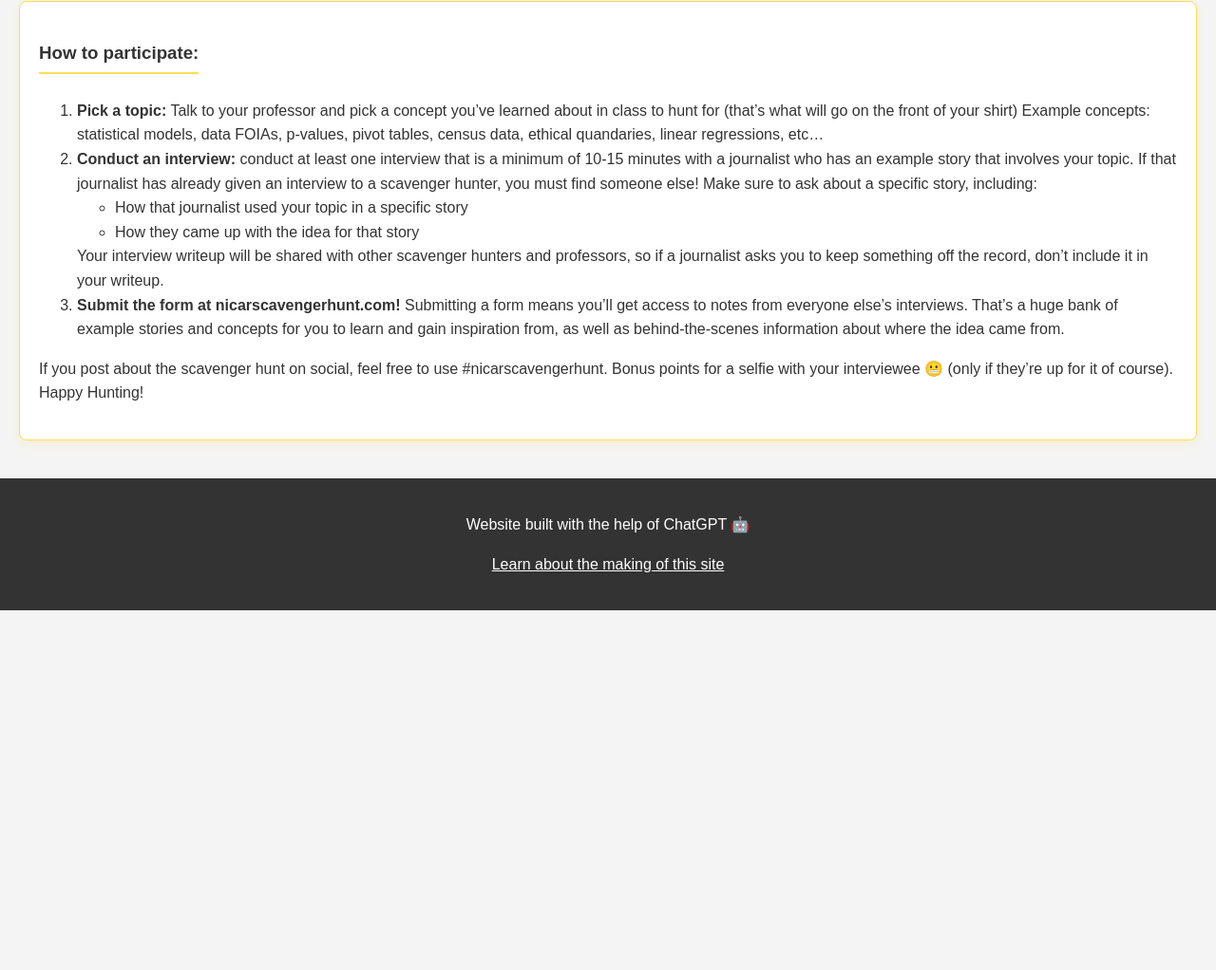
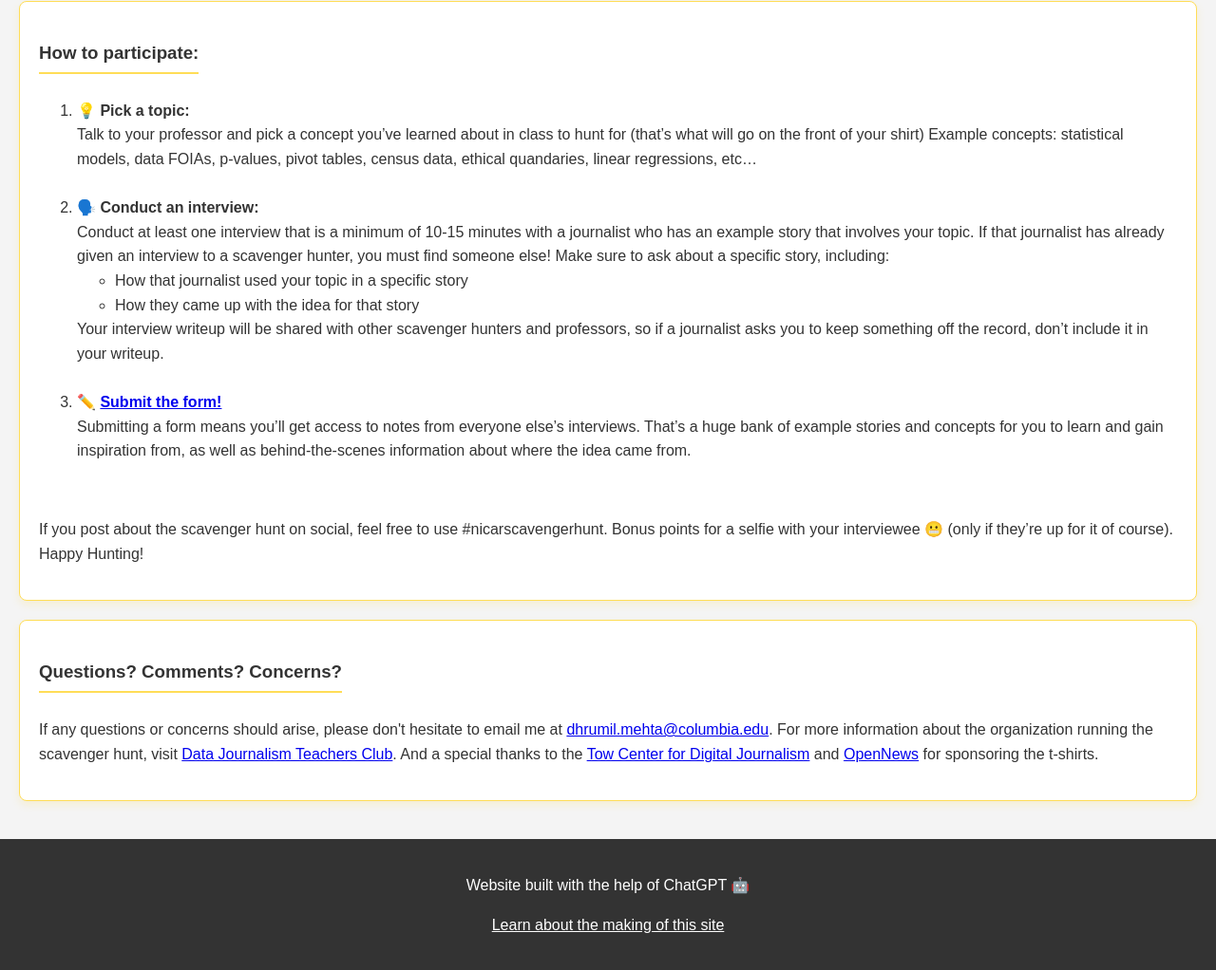
Before and after one commit to dmil/nicar-scavenger-hunt, a plain HTML site: page index.html in a window 1280 px wide. Shown: the part 879-1901 px from the top of the page at 95% size. Before the commit the page ends 1522 px from the top, so only its background shows below. Drawn offline with Linux system fonts and the light colour scheme.

Commit message:
Add sponsorship info

```diff
--- a/index.html
+++ b/index.html
@@ -26,21 +26,26 @@
         <section class="participate-section">
             <h3>How to participate:</h3>
             <ol>
-                <li><strong>Pick a topic:</strong> Talk to your professor and pick a concept you’ve learned about in class to hunt for (that’s what will go on the front of your shirt) Example concepts: statistical models, data FOIAs, p-values, pivot tables, census data, ethical quandaries, linear regressions, etc…</li>
-                <li><strong>Conduct an interview:</strong> conduct at least one interview that is a minimum of 10-15 minutes with a journalist who has an example story that involves your topic. If that journalist has already given an interview to a scavenger hunter, you must find someone else! Make sure to ask about a specific story, including:
+                <li><strong>💡 Pick a topic:</strong> <br/>Talk to your professor and pick a concept you’ve learned about in class to hunt for (that’s what will go on the front of your shirt) Example concepts: statistical models, data FOIAs, p-values, pivot tables, census data, ethical quandaries, linear regressions, etc…</li>
+                <br/>
+                <li><strong>🗣️ Conduct an interview:</strong><br/> Conduct at least one interview that is a minimum of 10-15 minutes with a journalist who has an example story that involves your topic. If that journalist has already given an interview to a scavenger hunter, you must find someone else! Make sure to ask about a specific story, including:
                     <ul>
                         <li>How that journalist used your topic in a specific story</li>
                         <li>How they came up with the idea for that story</li>
                     </ul>
                     Your interview writeup will be shared with other scavenger hunters and professors, so if a journalist asks you to keep something off the record, don’t include it in your writeup.
                 </li>
-                <li><strong>Submit the form at nicarscavengerhunt.com!</strong> Submitting a form means you’ll get access to notes from everyone else’s interviews. That’s a huge bank of example stories and concepts for you to learn and gain inspiration from, as well as behind-the-scenes information about where the idea came from.</li>
+                <br/>
+                <li>✏️ <strong><a href="https://docs.google.com/forms/d/e/1FAIpQLSc2hqXA1Qw5W7e2ClcxGFCVirwVhRLY9uV5Y54XshkK-eZm1g/viewform?usp=sf_link" target="_blank">Submit the form!</a></strong> <br/>Submitting a form means you’ll get access to notes from everyone else’s interviews. That’s a huge bank of example stories and concepts for you to learn and gain inspiration from, as well as behind-the-scenes information about where the idea came from.</li>
             </ol>
+            <br/>
+            <p>If you post about the scavenger hunt on social, feel free to use #nicarscavengerhunt. Bonus points for a selfie with your interviewee 😬 (only if they’re up for it of course). Happy Hunting!</p>
+        </section>
+        <section class="questions-section">
+            <h3>Questions? Comments? Concerns?</h3>
+            <p>If any questions or concerns should arise, please don't hesitate to email me at <a href="mailto:dhrumil.mehta@columbia.edu">dhrumil.mehta@columbia.edu</a>. For more information about the organization running the scavenger hunt, visit <a href="http://datajournalismteachers.club" target="_blank">Data Journalism Teachers Club</a>. And a special thanks to the <a href="https://towcenter.columbia.edu/" target="_blank">Tow Center for Digital Journalism</a> and <a href="https://opennews.org/" target="_blank">OpenNews</a> for sponsoring the t-shirts.</p>
+        </section>
 
-            <p>If you post about the scavenger hunt on social, feel free to use #nicarscavengerhunt. Bonus points for a selfie with your interviewee 😬 (only if they’re up for it of course). Happy Hunting!</p>
-
-            <!-- Participation instructions go here -->
-        </section>
     </main>
     <footer>
         <p>Website built with the help of ChatGPT 🤖</p>
--- a/style.css
+++ b/style.css
@@ -26,7 +26,7 @@ main {
     padding: 20px;
 }
 
-.title-section, .about-section, .participate-section {
+.title-section, .about-section, .participate-section, .questions-section {
     background-color: #ffffff;
     border: 1px solid #ffdd57; /* Yellow border */
     padding: 20px;
```
